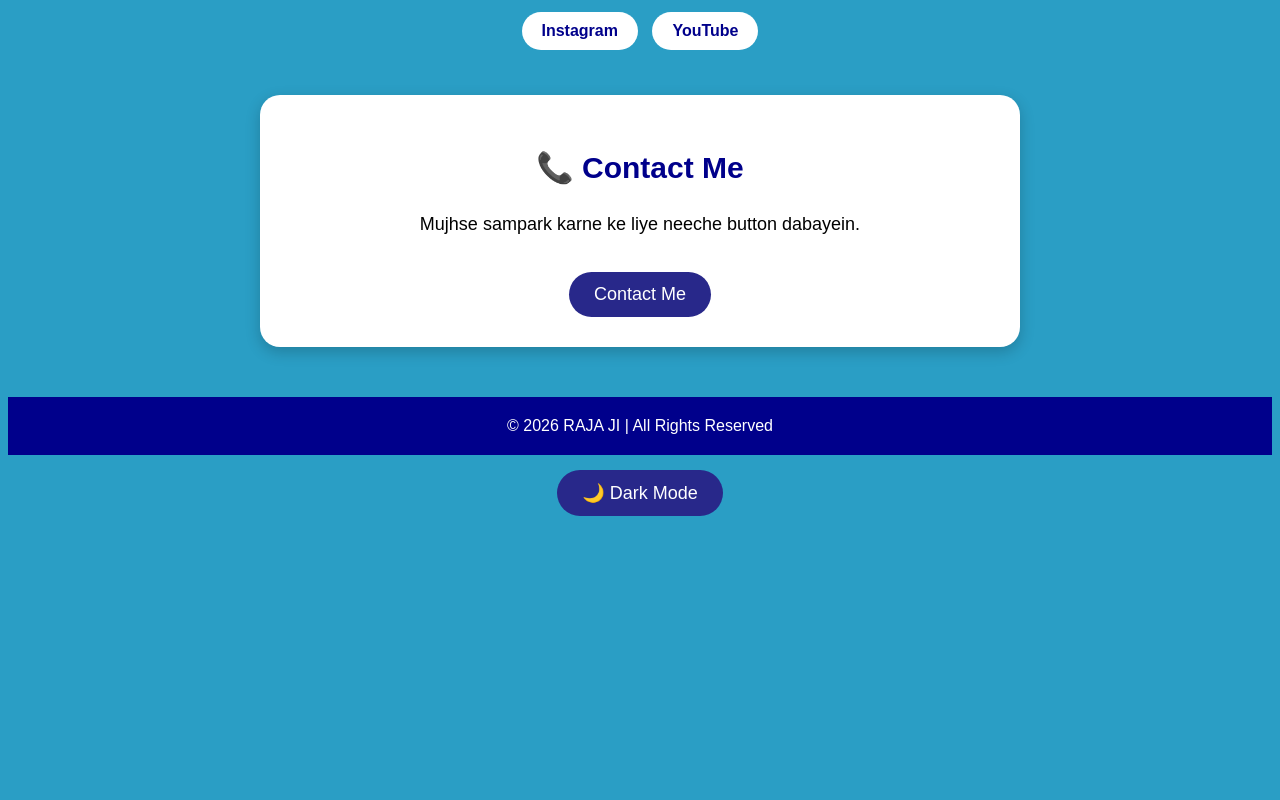
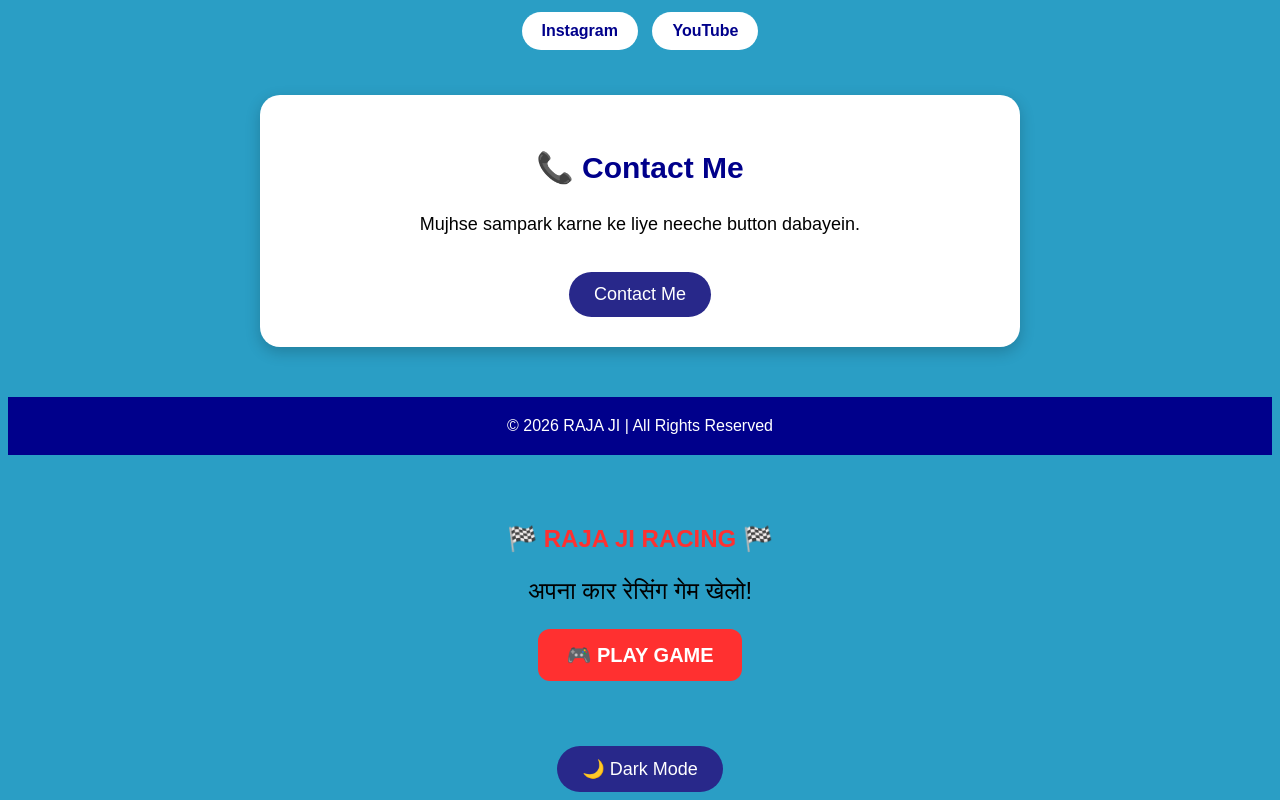
Before and after one commit to sanjusonwal10-eng/raja-ji-website, a plain HTML site: page index.html in a window 1280 px wide. Shown: the part 1508-2308 px from the top of the page. Before the commit the page ends 2032 px from the top, so only its background shows below. Drawn offline with Linux system fonts and the light colour scheme.

Commit message:
Update index.html

```diff
--- a/index.html
+++ b/index.html
@@ -80,6 +80,14 @@ function toggleDarkMode() {
 </footer>
 
 
+<div style="text-align:center; margin:30px auto; padding:20px;">
+  <h2 style="color:#ff3030;">🏁 RAJA JI RACING 🏁</h2>
+  <p>अपना कार रेसिंग गेम खेलो!</p>
+  <a href="game.html" style="display:inline-block; background:#ff3030; color:white; padding:14px 28px; border-radius:12px; text-decoration:none; font-weight:bold; font-size:20px;">
+    🎮 PLAY GAME
+  </a>
+</div>
+
 </body>
 <button onclick="toggleDarkMode()">
     🌙 Dark Mode
```
